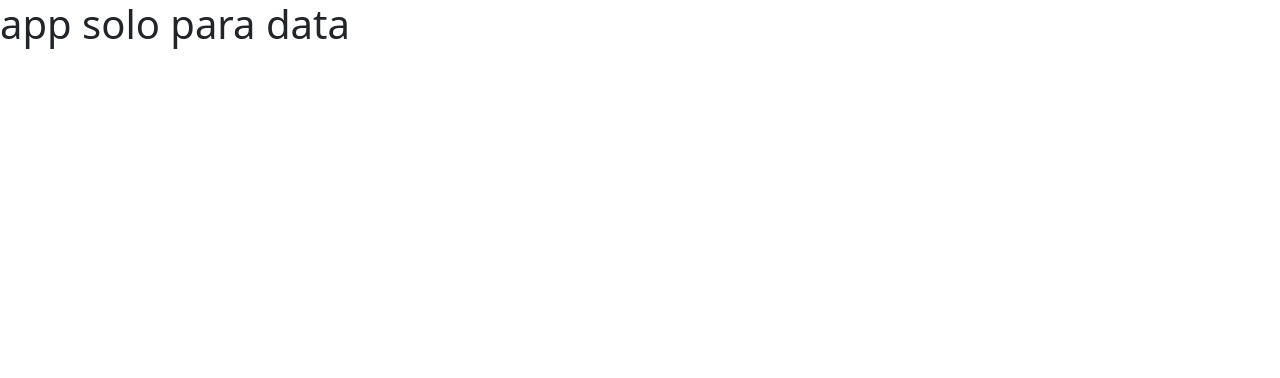
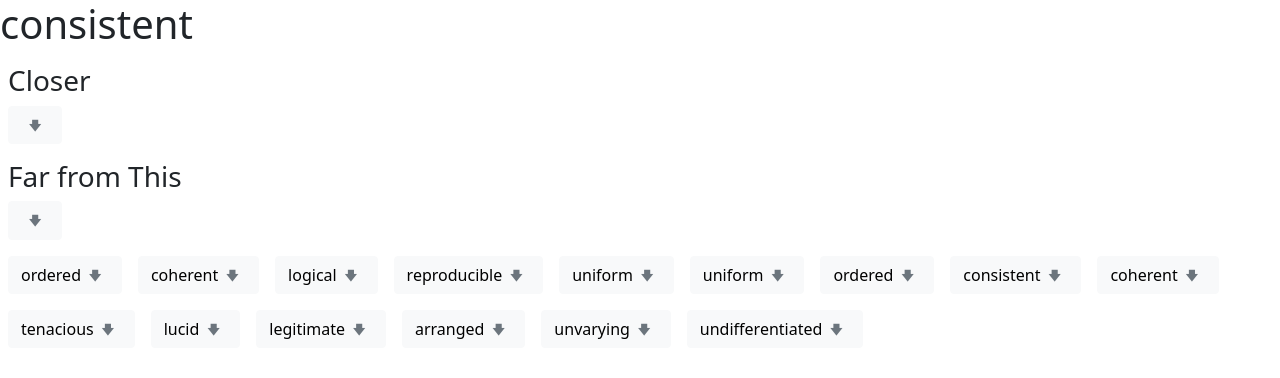
Before and after one commit to pablolucianop/synonimia, a React (Create React App) app: page / in a window 1280 px wide. Shown: the top 378 px of the page. Built offline with nearby package versions, Linux system fonts and the light colour scheme; no server answers.

Commit message:
less bugs

```diff
--- a/src/App.js
+++ b/src/App.js
@@ -11,69 +11,72 @@ import { Yard } from './Yard'
 import { data } from './data'
 
 class App extends React.Component {
+  constructor(props) {
+    super(props)
+    this.state = {
+      allSyns: '',
+    }
+  }
+
   componentDidMount() {
-    let word = 'red'
-    axios
-      .get(
-        `https://www.abbreviations.com/services/v2/syno.php?uid=9413&tokenid=vIMVCwch6JUkn04H&word=${word}&format=json`
-      )
-      .then((response) => {
-        console.log(response)
-       let synsMapp2 = response.data.result.map(
+    // axios
+    //   .get(
+    //     'https://www.abbreviations.com/services/v2/syno.php?uid=9413&tokenid=vIMVCwch6JUkn04H&word=consistent&format=json'
+    //   )
+    //   .then((response) => {
+    //     let syns = response.data.result.map((x) => (x = x.term))
+    //   console.log(response.data.result)
+    //     console.log(syns)
+    //     this.setState({ allSyns: syns })
+    //   })
+    //   .catch((error) => {
+    //     console.log(error)
+    //   })
+    let mainWord = 'consistent'
+    let responsen = data
+
+    let syns = responsen[0].synonyms.split(',')
+    // let synsMapp = responsen.map((x) => [x.synonyms])
+    let synsMapp = responsen.map(
       (x) => (x = { term: x.term.split(','), syn: x.synonyms.split(',') })
     )
+
+    console.log('synsMapp', synsMapp)
     let simples = []
-        synsMapp2.forEach((element) => {
+    synsMapp.forEach((element) => {
       element.syn.forEach((element0) => {
         simples.push({
           sin: element0,
-              term: element.term,
-              main: word,
+          term: element.term.filter(
+            (word) => word === word // !== mainWord
+          ),
+          main: mainWord,
         })
       })
     })
 
-        console.log('simples', simples)
-        let cleaned = []
-        simples.forEach(element => {
-          //order alphabet
-          // console.log('...',)
-          // console.log('element.sin', element.sin)
-          // console.log('element.sin[0]', element.sin[0])
-          if (element.sin[0] === ' ' && element.sin !== undefined && element !== undefined){
-            element.sin = element.sin.substring(1)
-          }
-        cleaned.push(element)
-        });
-
-        function compare(a, b) {
-          if (a.sin < b.sin)
-            return -1;
-          if (a.sin > b.sin)
-            return 1;
-          return 0;
-        }
-        let cleanedSorted = cleaned.sort(compare)
-        console.log(cleanedSorted)
-        let cleanedSortedJistSyn = [...new Set(cleanedSorted.map(syn => syn.sin))];
-
-        console.log(cleanedSortedJistSyn)
-
-        let justTerms = [...new Set(cleanedSorted.map(syn => syn.term))];
-        console.log(cleanedSortedJistSyn)
-      })
-      .catch((error) => {
-        console.log(error)
-      })
-
-
-
+    let simpsObs = { todos: simples }
+    this.setState({ allSyns: simpsObs, mainWord: mainWord })
   }
 
   render() {
+    const { allSyns } = this.state
     return (
       <div>
-        <h1>app solo para data</h1>
+        <h1>{this.state.mainWord}</h1>
+        <div className="p-2">
+          <h3> Closer</h3>
+          <button type="button" className="btn btn-light">
+            <span className="badge text-muted">🡇</span>
+          </button>
+        </div>
+        <div className="p-2">
+          <h3> Far from This</h3>
+          <button type="button" className="btn btn-light">
+            <span className="badge text-muted">🡇</span>
+          </button>
+        </div>
+        <Yard todos={this.state.allSyns.todos} />
       </div>
     )
   }
--- a/src/Yard.js
+++ b/src/Yard.js
@@ -8,11 +8,11 @@ export class Yard extends React.Component {
       console.log('unicos', unicos)
 
       navLinks = unicos.map((pers) => {
-        return <Prue este={pers} />
+        return <Prue este={pers} key={pers.toString()} />
       })
     }
 
-    return <div class="d-flex flex-row flex-wrap">{navLinks} </div>
+    return <div className="d-flex flex-row flex-wrap">{navLinks} </div>
   }
 }
 
@@ -20,10 +20,10 @@ class Prue extends React.Component {
   render() {
     // console.log('this.props.este.term', this.props.este.term)
     return (
-      <div class="p-2">
-        <button type="button" class="btn btn-light">
+      <div className="p-2">
+        <button type="button" className="btn btn-light">
           {this.props.este}
-          <span class="badge text-muted">🡇</span>
+          <span className="badge text-muted">🡇</span>
         </button>
       </div>
     )
```
Also changed, not shown: src/AppX.js (+48 -50 lines). Lines whose indentation alone changed are shown as unchanged.
